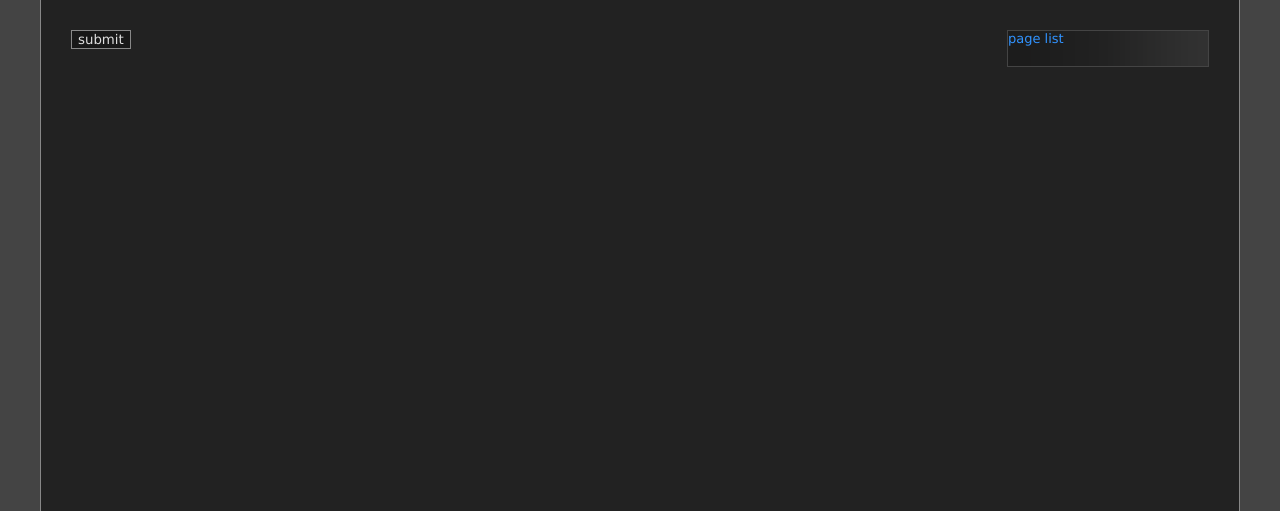
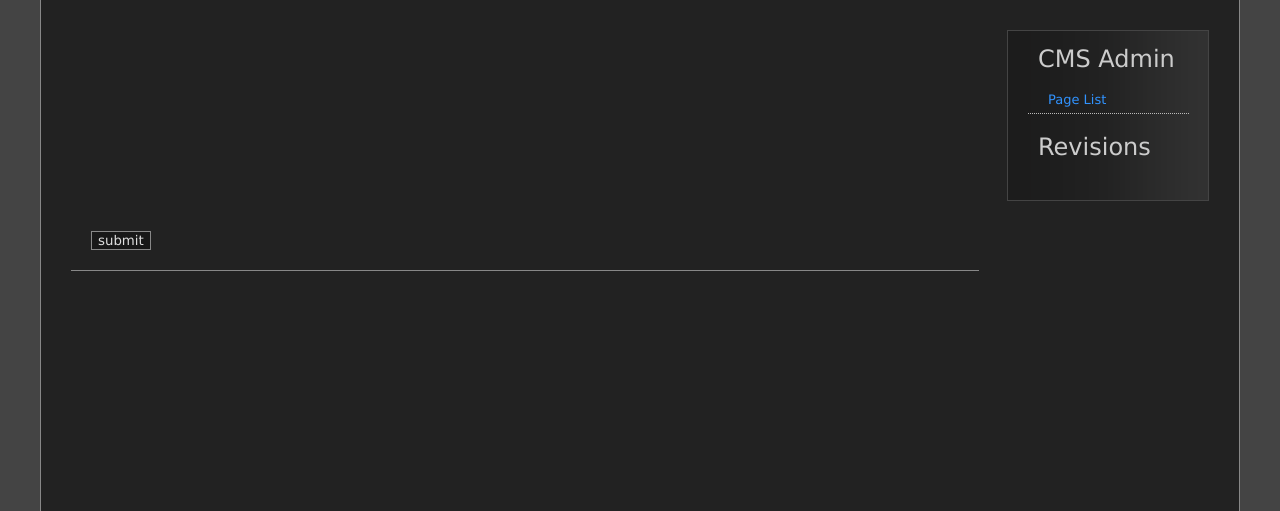
Before and after one commit to UWCS/uwcs-website, a Django app: template templates/cms/admin/addedit.html in a window 1280 px wide. Shown: the part 196-707 px from the top of the page. Run offline with Django 3.2, Linux system fonts and the light colour scheme; the template is opened without the code that fills it, so the values that code supplies are empty; some libraries are stand-ins or nearby versions.

Commit message:
CMS admin page improvements.

```diff
--- a/static/css/compsoc.css
+++ b/static/css/compsoc.css
@@ -373,9 +373,13 @@ dd {
 	margin-bottom: 20px;
 }
 
-.box label, .box input {
+.box label, .box input, .box textarea {
 	margin: 10px 20px;
 	float: left;
+}
+
+.box textarea {
+	width: 90%;
 }
 
 .box label {
@@ -386,7 +390,15 @@ dd {
 .box label, .box h2 {
 	clear: left;
 }
-
+.box ul {
+	clear: left;
+	padding-left: 100px;
+	margin: 0;
+}
+.box li, .box p {
+	margin: 0;
+	padding: 0
+}
 .box {
 	border-bottom: 1px solid #888;
 	margin-bottom: 20px;
--- a/templates/cms/admin/addedit.html
+++ b/templates/cms/admin/addedit.html
@@ -1,12 +1,22 @@
 {% extends "cms/admin/base.html" %}
 
 {% block sidebar %}
-    <a href="/admin/cms/page/">page list</a>
     <ul>
-    {% for comment,id in comments %}
-        <li><a href="/admin/cms/pagerevision/{{ id }}/">{{ comment }}</a></li>
-    {% endfor %}
-    </ul>
+        <li>
+            <h2>CMS Admin</h2>
+            <ul>
+                <li><a href="/admin/cms/page/">Page List</a></li>
+            </ul>
+		</li>
+        <li>
+            <h2>Revisions</h2>
+            <ul>
+			    {% for comment,id in comments %}
+			        <li><a href="/admin/cms/pagerevision/{{ id }}/">{{ comment }}</a></li>
+			    {% endfor %}
+            </ul>
+		</li>
+	</ul>
 {% endblock %}
 
 {% block content %}
@@ -17,12 +27,16 @@
         {% endfor %}
         </ol>
     {% endif %}
+	<div class="box">
     {% if id %}
-        <form action="/admin/cms/page/{{ id }}/" method="POST">
+        <form action="/admin/cms/page/{{ id }}/" method="post">
     {% else %}
-        <form action="/admin/cms/page/add/" method="POST">
+        <form action="/admin/cms/page/add/" method="post">
     {% endif %}
         {{ form.as_p }}
+		<div style="clear: both;"></div>
         <input type="submit" value="submit" />
-    </form>
+		</form>
+		<div style="clear: both;"></div>
+	</div>
 {% endblock %}
```
